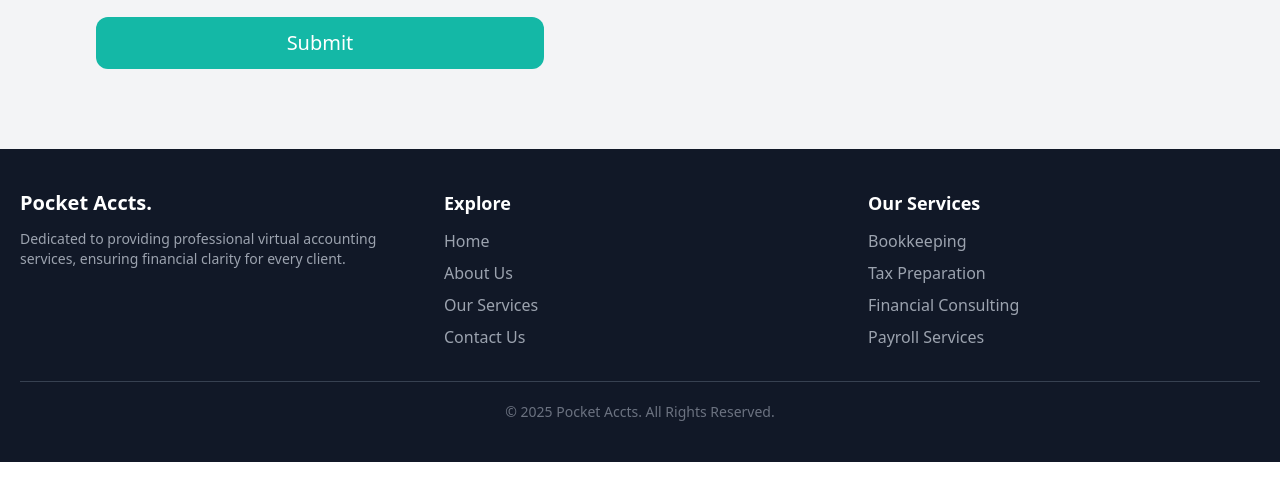
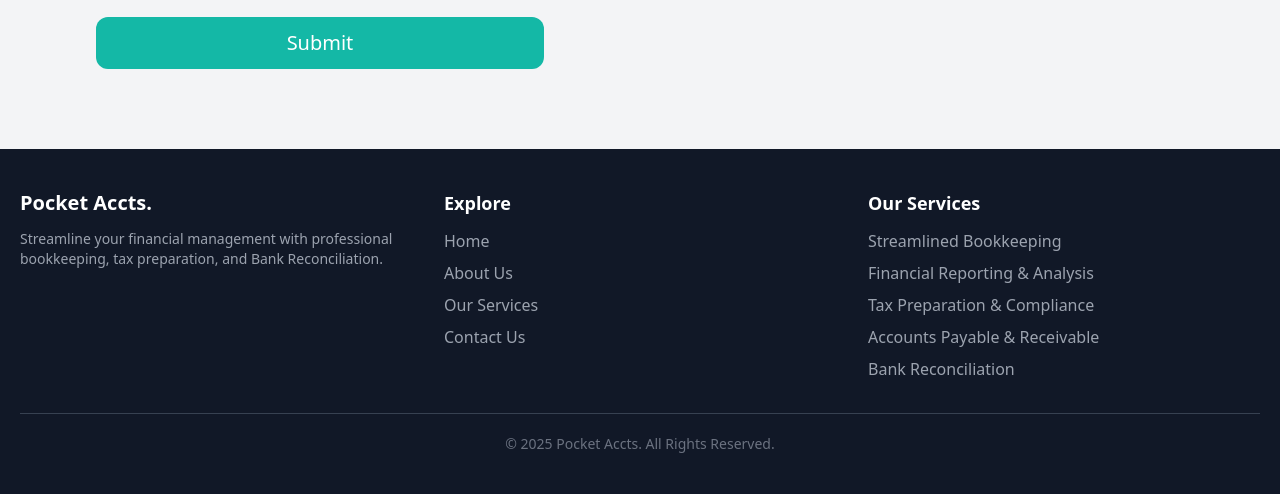
Before and after one commit to uditraghuvanshi/testing-project, a plain HTML site: page src/contact-us.html in a window 1280 px wide. Shown: the part 731-1225 px from the top of the page. Before the commit the page ends 1193 px from the top, so only its background shows below. Drawn offline with nearby package versions, Linux system fonts and the light colour scheme.

Commit message:
Update contact-us.html

```diff
--- a/src/contact-us.html
+++ b/src/contact-us.html
@@ -168,8 +168,7 @@
             <div class="brand-footer">
                 <h1 class="text-xl font-bold mb-3">Pocket Accts.</h1>
                 <p class="text-gray-400 text-sm">
-                    Dedicated to providing professional virtual accounting services, ensuring financial clarity for every
-                    client.
+                    Streamline your financial management with professional bookkeeping, tax preparation, and Bank Reconciliation.
                 </p>
             </div>
 
@@ -188,10 +187,11 @@
             <div class="services-footer">
                 <h1 class="text-lg font-semibold mb-3">Our Services</h1>
                 <ul class="space-y-2">
-                    <li class="text-gray-400">Bookkeeping</li>
-                    <li class="text-gray-400">Tax Preparation</li>
-                    <li class="text-gray-400">Financial Consulting</li>
-                    <li class="text-gray-400">Payroll Services</li>
+                    <li class="text-gray-400">Streamlined Bookkeeping</li>
+                    <li class="text-gray-400">Financial Reporting & Analysis</li>
+                    <li class="text-gray-400">Tax Preparation & Compliance</li>
+                    <li class="text-gray-400">Accounts Payable & Receivable</li>
+                    <li class="text-gray-400">Bank Reconciliation</li>
                 </ul>
             </div>
         </div>
```
